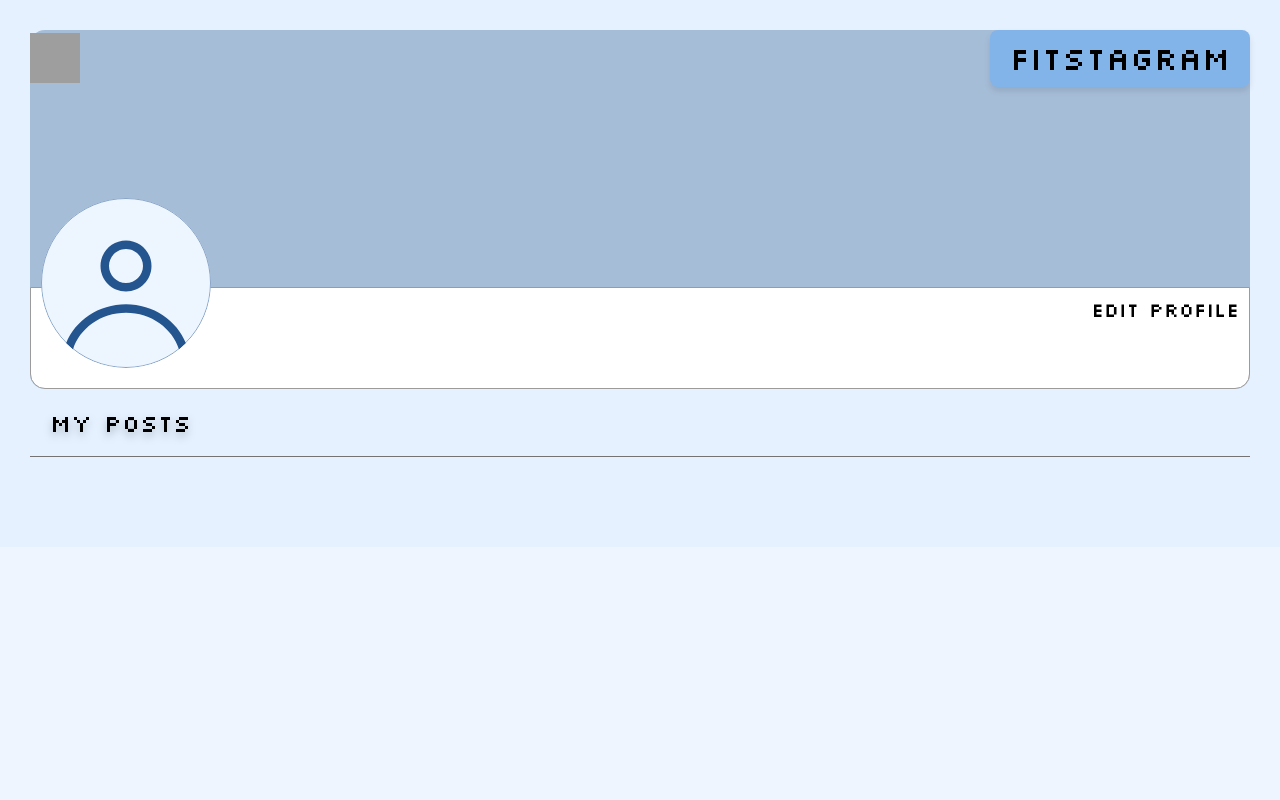
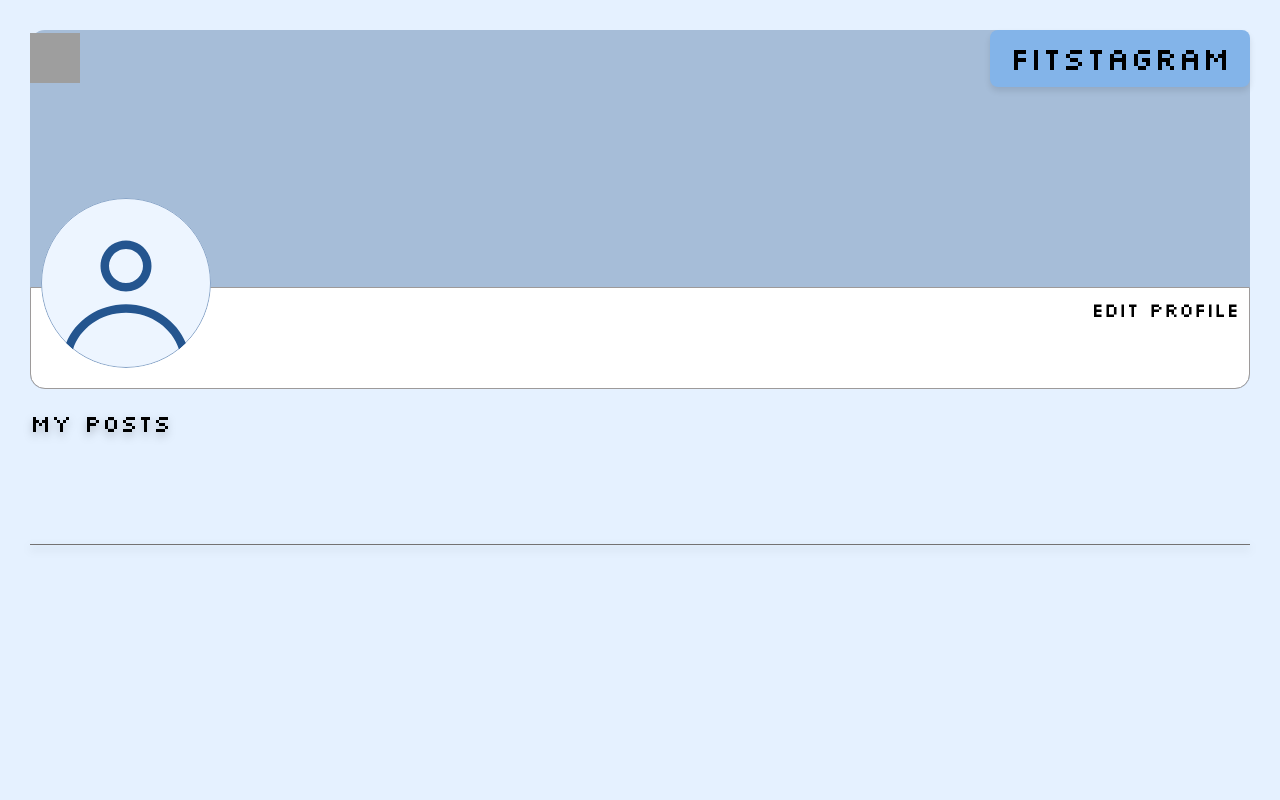
Before and after one commit to Bel0rusochka/IIS-PROJ, a Flask app: page /profile/1 in a window 1280 px wide. Run offline with Flask 3, Linux system fonts and the light colour scheme; the visitor is signed in with stand-in values (Sample User, id 1); data that the repository does not hold is empty; some web fonts are replaced; grey boxes are pictures that could not be loaded.

Commit message:
fixed profile a bit more

```diff
--- a/static/css/style.css
+++ b/static/css/style.css
@@ -949,6 +949,7 @@ img {
   flex-direction: column;
   overflow: hidden;
   padding: 30px;
+  min-height: 100vh;
 }
 
 .my-posts {
@@ -958,7 +959,8 @@ img {
   flex-wrap: wrap;
   gap: 10px;
   font-size: 24px;
-  padding: 20px;
+  padding-top: 20px;
+
 }
 
 .my-posts img {
@@ -1032,5 +1034,4 @@ img {
 .line {
   border-top: 1px solid #747272;
   width: 100%;
-  margin-bottom: 20px;
 }
--- a/templates/profile.html
+++ b/templates/profile.html
@@ -9,8 +9,6 @@
   	<link rel="stylesheet" href="https://fonts.googleapis.com/css2?family=Arial:wght@400;700&display=swap" />
   	<link rel="stylesheet" href="https://fonts.googleapis.com/css2?family=Silkscreen:wght@400&display=swap" />
   	<link rel="stylesheet" href="https://fonts.googleapis.com/css2?family=Roboto:wght@400&display=swap" />
-
-
 
 </head>
 <body>
@@ -36,7 +34,7 @@
 			</div>
 			</div>
 	  </div>
-	  <div class="my-posts">my posts</div>
+	  <div class="my-posts">my posts
 	  <div class="line">
 	  </div>
     		<div class="posts-and-new">
@@ -52,8 +50,7 @@
 						 </a>
 					{%endfor%}
       			</div>
-
-    		</div>
+			</div>
 
   	</div>
 
```
